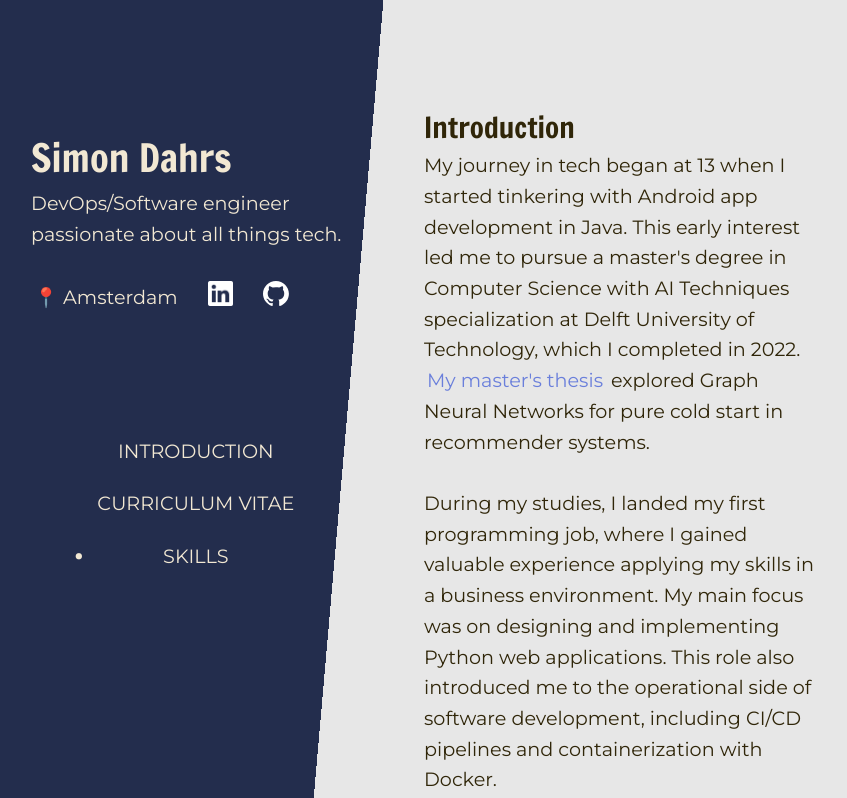
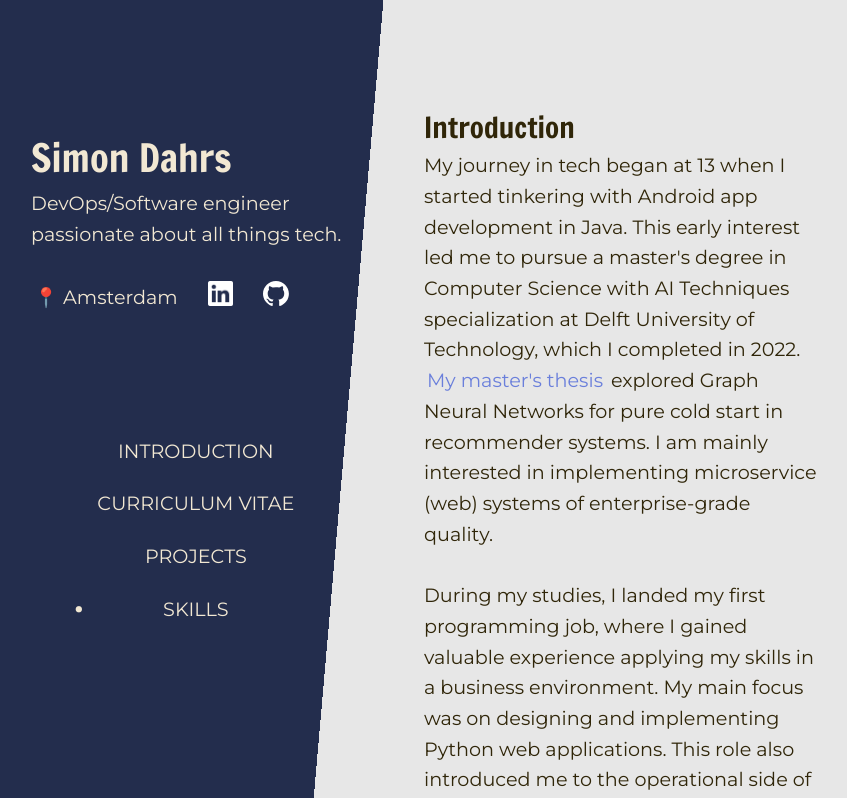
Before and after one commit to SimonDahrs/simondahrs.github.io, a Vue app in the folder frontend/personal-website/: page / in a window 1280 px wide. Shown: the top 798 px of the page, without its empty margins (224-1071 px from the left). Built offline with nearby package versions, Linux system fonts and the light colour scheme.

Commit message:
Update content

```diff
--- a/frontend/personal-website/src/assets/base.css
+++ b/frontend/personal-website/src/assets/base.css
@@ -15,6 +15,7 @@
   --vt-c-text-right: #302609;
   --vt-c-accent: 106, 127, 219;
   --vt-c-accent-light: 150, 165, 229;
+  --vt-c-accent-extra-light: 182, 192, 237;
   --vt-c-accent-dark: 74, 88, 153;
 
   --vt-c-divider-light-1: rgba(60, 60, 60, 0.29);
--- a/frontend/personal-website/src/components/AboutText.vue
+++ b/frontend/personal-website/src/components/AboutText.vue
@@ -1,5 +1,5 @@
 <script setup>
-import { onMounted, ref } from 'vue'
+import {onMounted, ref} from 'vue'
 
 const isActive = ref(false)
 
@@ -14,8 +14,12 @@ onMounted(() => {
   <div class="intro-container" :class="{ active: isActive }">
     <p>
       My journey in tech began at 13 when I started tinkering with Android app development in Java. This early interest
-      led me to pursue a master's degree in Computer Science with AI Techniques specialization at Delft University of Technology, which I completed in
-      2022. <a href="https://repository.tudelft.nl/record/uuid:44218abd-4b7e-4ae8-8f24-a2432acdacdc" target="_blank">My master's thesis</a> explored Graph Neural Networks for pure cold start in recommender systems.<br><br>
+      led me to pursue a master's degree in Computer Science with AI Techniques specialization at Delft University of
+      Technology, which I completed in
+      2022. <a href="https://repository.tudelft.nl/record/uuid:44218abd-4b7e-4ae8-8f24-a2432acdacdc" target="_blank">My
+      master's thesis</a> explored Graph Neural Networks for pure cold start in recommender systems.
+      I am mainly interested in implementing microservice (web) systems of enterprise-grade quality.
+      <br><br>
       During my studies, I landed my first programming job, where I gained valuable experience applying my skills in a
       business environment. My main focus was on designing and implementing Python web applications. This role also
       introduced me to the operational side of software development, including CI/CD pipelines and containerization with
@@ -23,7 +27,8 @@ onMounted(() => {
       Currently, I work as a DevOps Engineer at APG Asset Management, a company that manages investments for pension
       funds. This role allows me to combine my software development skills with my interest in operational
       technologies.<br><br>
-      Outside of work, I'm expanding my skill set by learning Go(lang). When I'm not coding, you can find me at the gym or on
+      Outside of work, I'm expanding my skill set by learning Go(lang). When I'm not coding, you can find me at the gym
+      or on
       the padel court, staying active and enjoying a good game.
     </p>
   </div>
--- a/frontend/personal-website/src/components/NavigationBar.vue
+++ b/frontend/personal-website/src/components/NavigationBar.vue
@@ -1,6 +1,6 @@
 <script setup>
-import { onMounted, ref } from 'vue'
-import { useRoute } from 'vue-router';
+import {onMounted, ref} from 'vue'
+import {useRoute} from 'vue-router';
 
 const route = useRoute();
 
@@ -16,6 +16,11 @@ const menuItems = ref([
     to: '/#cv',
     title: 'Curriculum vitae',
     data: "cv"
+  },
+  {
+    to: '/#projects',
+    title: 'Projects',
+    data: "projects"
   },
   {
     to: '/#skills',
@@ -37,7 +42,8 @@ onMounted(() => {
 
 <template>
   <nav class="menu">
-        <a v-for="(item, index) in menuItems" :key="item.to" :href="item.to" :data-section="item.data" class="menu-item" :class="{
+    <a v-for="(item, index) in menuItems" :key="item.to" :href="item.to" :data-section="item.data" class="menu-item"
+       :class="{
             'active': route.fullPath === item.to || index == 0
         }">
       {{ item.title }}
@@ -53,15 +59,17 @@ onMounted(() => {
   gap: 1rem;
   text-transform: uppercase;
 }
-.menu-item{
+
+.menu-item {
   width: 15rem;
-    text-align:center;
+  text-align: center;
 }
+
 .menu-item:after {
   margin: 0 auto;
   display: block;
   content: '•';
-    float:left;
+  float: left;
   font-weight: bold;
   /* width: 5px; */
   /* border-radius: 10px; */
@@ -70,7 +78,9 @@ onMounted(() => {
   transition: opacity 350ms ease-out;
 }
 
-.menu-item:not(.active):hover:after { opacity: 1; }
+.menu-item:not(.active):hover:after {
+  opacity: 1;
+}
 
 .menu-item.active:after {
   /* border-bottom: 3px solid var(--vt-c-pastel-blue-dark); */
--- /dev/null
+++ b/frontend/personal-website/src/components/ProjectsOverview.vue
@@ -0,0 +1,22 @@
+<script setup>
+import { ref } from 'vue'
+import CVEntry from '@/components/CVEntry.vue';
+
+const entries = ref([
+    {
+        from: "Jan 2024",
+        to: "April 2024",
+        where: "Apg",
+        title: "AI for bears",
+        text: "<p>Participating in the 'AI for Bears' challenge organized by FruitPunch AI. Goal of the project is twofold: helping ecologists doing research on bears, and preventing human-bear conflicts. Lead the team working on (re)identification of specific bears using deep (metric) learning, preferably on edge hardware. </p>"
+    }
+])
+</script>
+<template>
+    <div>
+        <div v-for="entry in entries" :key="entry.title">
+            <CVEntry :data="entry" />
+            <br><br>
+        </div>
+    </div>
+</template>
--- a/frontend/personal-website/src/components/SkillsOverview.vue
+++ b/frontend/personal-website/src/components/SkillsOverview.vue
@@ -5,6 +5,7 @@ const skills = ref(
     {
         "Languages": ["Python", "SQL", "Java", "Javascript", "HTML", "CSS"],
         "Web tech": ["FastAPI", "Flask", "Web2Py", "Vue.js"],
+        "AI tech": ["PyTorch", "scikit-learn", "LangChain", "SciPy", "NumPy"],
         "Data tech": ["MySQL", "PostgreSQL", "SQL Server", "Redis", "MongoDB", "Celery", "Pandas", "RabbitMQ"],
         "DevOps": ["Docker", "CI/CD", "Kubernetes", "Ansible"],
         "Cloud": ["Azure"]
@@ -14,10 +15,10 @@ const skills = ref(
 
 <template>
     <div class="all-skills">
-        <template v-for="(value, key) in skills">
+        <template v-for="(value, key) in skills" :key="key">
             <span class="category">{{ key }}</span>
             <div>
-                <span class="skill" v-for="skill in value">{{ skill }}</span>
+                <span class="skill" v-for="skill in value" :key="skill">{{ skill }}</span>
             </div>
         </template>
     </div>
@@ -38,8 +39,8 @@ const skills = ref(
     display: inline-block;
     padding: 8px 16px;
     font-size: 14px;
-    background: linear-gradient(135deg, rgb(var(--vt-c-accent)) 25%, rgb(var(--vt-c-accent-light)) 80%);
-    border: 1px solid rgb(var(--vt-c-accent-light));
+    background: linear-gradient(135deg, rgb(var(--vt-c-accent-light)) 25%, rgb(var(--vt-c-accent-extra-light)) 80%);
+    border: 1px solid rgb(var(--vt-c-accent-extra-light));
     border-radius: 50px;
     box-shadow: 2px 2px 8px rgba(0, 0, 0, 0.1);
     text-align: center;
@@ -49,7 +50,7 @@ const skills = ref(
 }
 
 .skill:hover {
-    background: linear-gradient(135deg, rgb(var(--vt-c-accent-light)) 25%, rgb(var(--vt-c-accent)) 80%);
+    background: linear-gradient(135deg, rgb(182, 192, 237) 25%, rgb(var(--vt-c-accent-light)) 80%);
   color: #FFFFFF; /* Change text color to white for contrast */
   box-shadow: 2px 4px 12px rgba(0, 0, 0, 0.15); /* Slightly deeper shadow on hover */
   transform: translateY(-2px); /* Subtle lift effect */
--- a/frontend/personal-website/src/views/HomeView.vue
+++ b/frontend/personal-website/src/views/HomeView.vue
@@ -6,6 +6,7 @@ import NavigationBar from '@/components/NavigationBar.vue'
 import PersonalInfo from '@/components/PersonalInfo.vue'
 import SkillsOverview from '@/components/SkillsOverview.vue';
 import { onBeforeMount, onBeforeUnmount, onMounted, ref } from 'vue'
+import ProjectsOverview from "@/components/ProjectsOverview.vue";
 
 const isActive = ref(false)
 
@@ -66,14 +67,15 @@ onBeforeUnmount(() => {
           <AboutText class="intro" />
         </section>
         <br>
-        <div class="divider"></div>
-        <br>
         <section id="cv" data-section="cv">
           <h1>Curriculum Vitae</h1>
           <CurriculumVitae />
         </section>
         <br>
-        <div class="divider"></div>
+        <section id="projects" data-section="projects">
+          <h1>Projects</h1>
+          <ProjectsOverview />
+        </section>
         <br>
         <section id="skills" data-section="skills">
           <h1>Skills</h1>
@@ -81,40 +83,10 @@ onBeforeUnmount(() => {
         </section>
       </div>
     </div>
-    <!-- <div class="intro-box">
-      <IntroductionBanner class="intro" :class="{ active: isActive }" />
-    </div> -->
-    <!-- <BodyGrid :items="bodyItems" class="bodyGrid" /> -->
   </main>
 </template>
 
 <style>
-#openMenu {
-  opacity: 1;
-  transition: transform .2s ease-in-out;
-  transform: scale(1) rotate(0);
-}
-
-#openMenu.opened {
-  transform: scale(0) rotate(90deg);
-}
-
-#closeMenu {
-  transition: transform .2s ease-in-out;
-  transform: scale(0) rotate(-90deg);
-}
-
-.button-icon {
-  position: absolute;
-  width: 50px;
-  text-align: center;
-}
-
-#closeMenu.opened {
-  opacity: 1;
-  transform: scale(1) rotate(0);
-}
-
 h1 {
   font-weight: bold
 }
```
Lines whose indentation alone changed are shown as unchanged.
